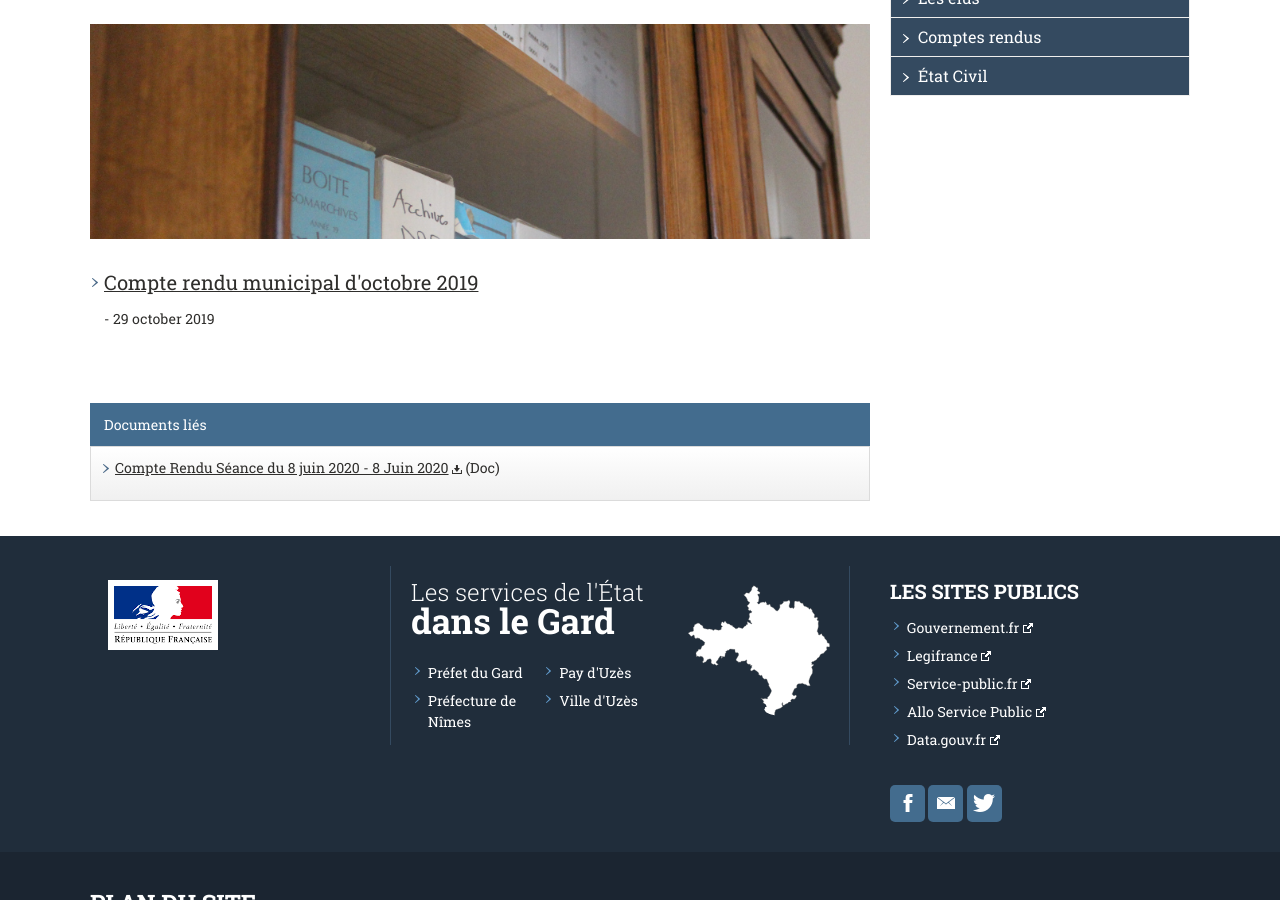
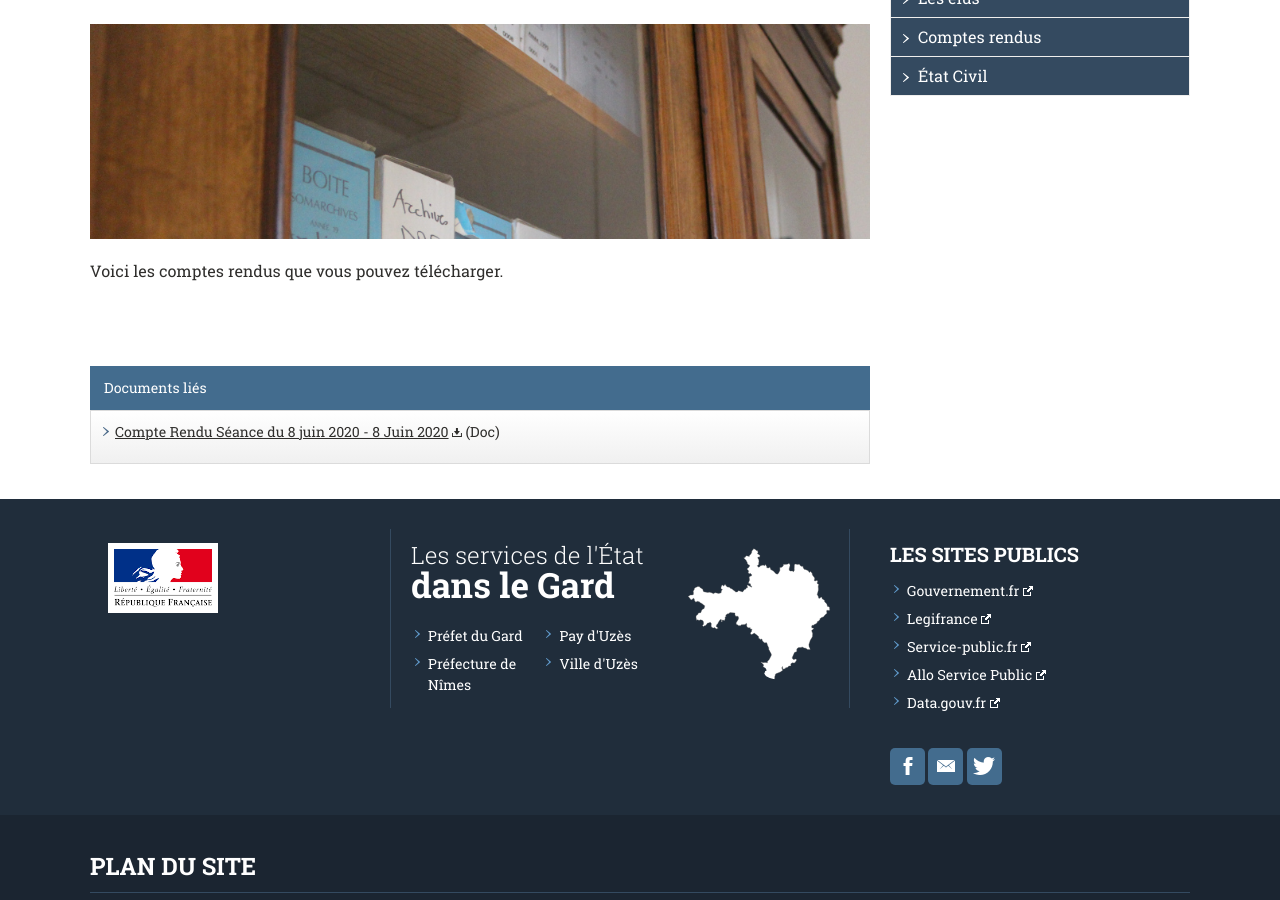
Before and after one commit to Flaux-Village/flaux-village.github.io, a Jekyll site: the page built from comptes.md, in a window 1280 px wide and 900 px high, scrolled down 388 px. Built offline with Jekyll 4.4.1, drawn with Linux system fonts in a browser that asks for light colours.

Commit message:
Update comptes.md

```diff
--- a/comptes.md
+++ b/comptes.md
@@ -22,10 +22,5 @@ menu_secondaire:
 - titre: État Civil
   addresse: /etatcivil.html
 ---
-{% assign sorted = (site.comptes | sort: 'date') | reverse %}
-<ul>
-  {% for compte in sorted %}
-  <li><h2><a href="{{ compte.url }}">{{ compte.titre_page }}</a></h2>
-   - {{ compte.date_texte }}</li>
-  {% endfor %}
-</ul>
+
+Voici les comptes rendus que vous pouvez télécharger.
```
